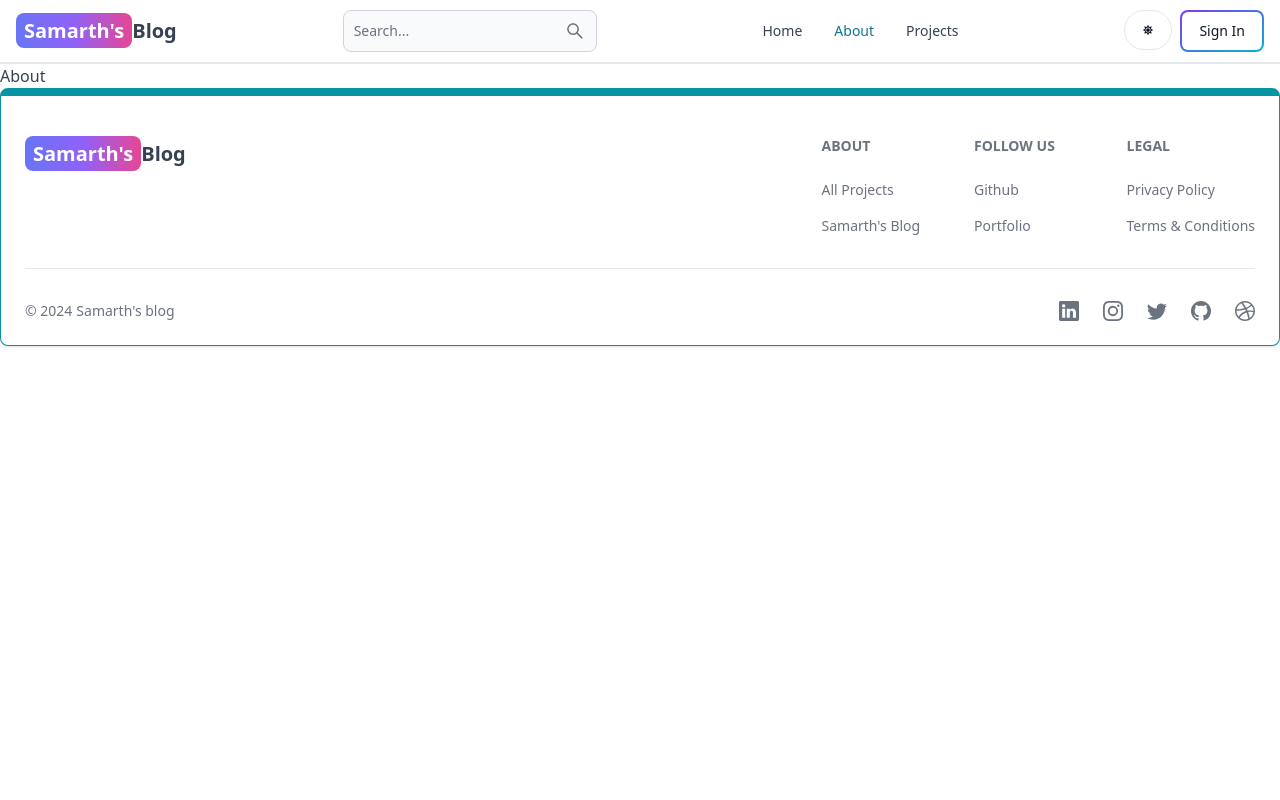
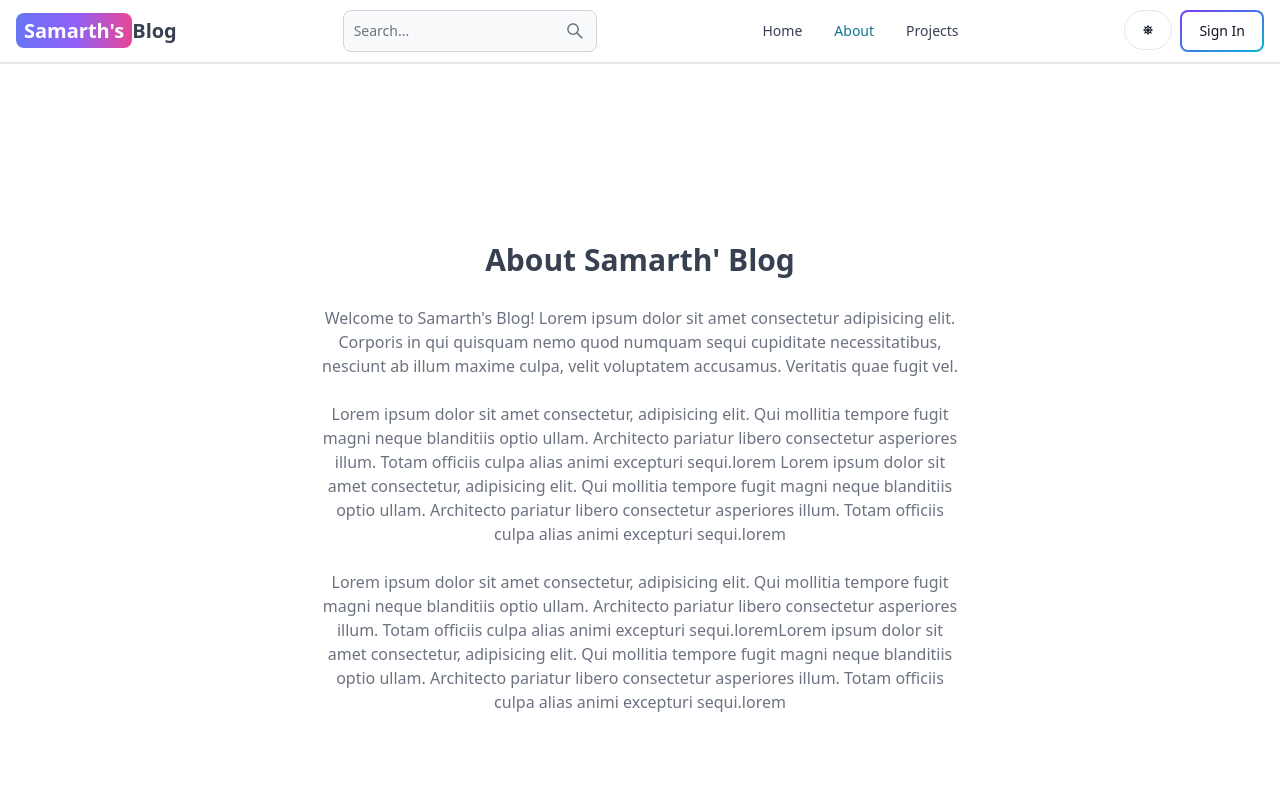
Before and after one commit to samarth-5/Blog-Vault, a React (Vite) app in the folder client/: page /about in a window 1280 px wide. Shown: the top 800 px of the page. Built offline with nearby package versions, Linux system fonts and the light colour scheme; no server answers.

Commit message:
created about and projects page

```diff
--- a/client/src/components/CallToAction.jsx
+++ b/client/src/components/CallToAction.jsx
@@ -3,7 +3,7 @@ import {Button} from 'flowbite-react';
 
 export default function CallToAction() {
   return (
-    <div  className='flex flex-col sm:flex-row p-3 border border-teal-500 justify-center items-center rounded-tl-3xl rounded-br-3xl text-center'>
+    <div  className='flex flex-col sm:flex-row p-3 border border-teal-500 justify-center items-center rounded-tl-3xl rounded-br-3xl text-center gap-3'>
         <div className='flex-1 justify-center flex flex-col'>
             <h2 className='text-2xl'>Want to learn more about JavaScript?</h2>
             <p className='text-gray-500 my-2'>Checkout these resources with Sam</p>
--- a/client/src/pages/About.jsx
+++ b/client/src/pages/About.jsx
@@ -1,7 +1,36 @@
-import React from 'react'
-
 export default function About() {
   return (
-    <div>About</div>
-  )
+    <div className='min-h-screen flex items-center justify-center'>
+      <div className='max-w-2xl mx-auto p-3 text-center'>
+        <div>
+          <h1 className='text-3xl font font-semibold text-center my-7'>
+            About Samarth' Blog
+          </h1>
+          <div className='text-md text-gray-500 flex flex-col gap-6'>
+            <p>
+              Welcome to Samarth's Blog! Lorem ipsum dolor sit amet consectetur adipisicing
+              elit. Corporis in qui quisquam nemo quod numquam sequi cupiditate necessitatibus,
+              nesciunt ab illum maxime culpa, velit voluptatem accusamus. Veritatis quae fugit vel.
+            </p>
+
+            <p>
+              Lorem ipsum dolor sit amet consectetur, adipisicing elit. Qui mollitia tempore fugit
+              magni neque blanditiis optio ullam. Architecto pariatur libero consectetur asperiores
+              illum. Totam officiis culpa alias animi excepturi sequi.lorem Lorem ipsum dolor sit amet consectetur, adipisicing elit. Qui mollitia tempore fugit
+              magni neque blanditiis optio ullam. Architecto pariatur libero consectetur asperiores
+              illum. Totam officiis culpa alias animi excepturi sequi.lorem
+            </p>
+
+            <p>
+              Lorem ipsum dolor sit amet consectetur, adipisicing elit. Qui mollitia tempore fugit
+              magni neque blanditiis optio ullam. Architecto pariatur libero consectetur asperiores
+              illum. Totam officiis culpa alias animi excepturi sequi.loremLorem ipsum dolor sit amet consectetur, adipisicing elit. Qui mollitia tempore fugit
+              magni neque blanditiis optio ullam. Architecto pariatur libero consectetur asperiores
+              illum. Totam officiis culpa alias animi excepturi sequi.lorem
+            </p>
+          </div>
+        </div>
+      </div>
+    </div>
+  );
 }
--- a/client/src/pages/Projects.jsx
+++ b/client/src/pages/Projects.jsx
@@ -1,7 +1,13 @@
 import React from 'react'
+import CallToAction from '../components/CallToAction.jsx';
 
 export default function Projects() {
   return (
-    <div>Projects</div>
+    <div className='min-h-screen max-w-2xl mx-auto flex justify-center items-center flex-col gap-6 p-3'>
+      <h1 className='text-3xl font-semibold'>Projects</h1>
+      <p className='text-md text-gray-500'>Build fun and engaging projects while learning different
+         libraries and frameworks.</p>
+      <CallToAction />
+    </div>
   )
 }
```
